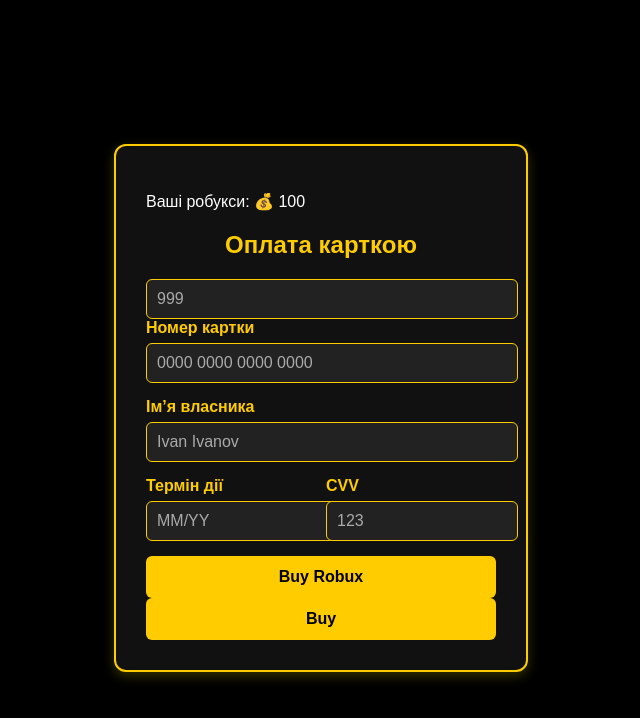
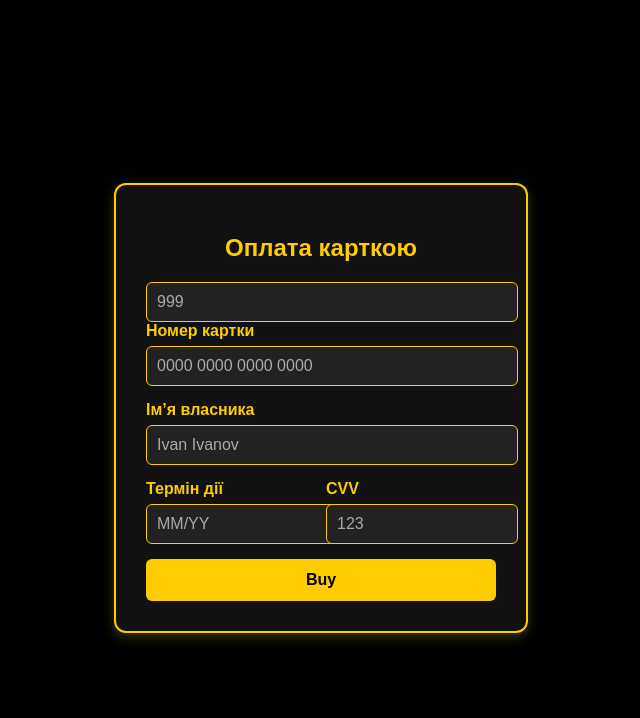
Before and after one commit to yrmr1/MANGO_PHONK_CASINO, a plain HTML site: page cardform.html in a window 1280 px wide. Shown: the whole page, without its empty margins (319-959 px from the left). Drawn offline with Linux system fonts and the light colour scheme.

Commit message:
Update cardform.html

```diff
--- a/cardform.html
+++ b/cardform.html
@@ -85,7 +85,6 @@
 <body>
 
   <form class="card-form">
-    <p id="balance">Ваші робукси: 💰 <span id="robux1">100</span></p>
     <h2>Оплата карткою</h2>
     <input type="number" id="rob" min="0" max = "999" placeholder="999" required>
     <div class="form-group">
@@ -109,7 +108,6 @@
       </div>
     </div>
 
-    <button type="button" onclick="buyRobux1()">Buy Robux</button>
     <button type="button" onclick="goBack()">Buy</button>
 
 
```
